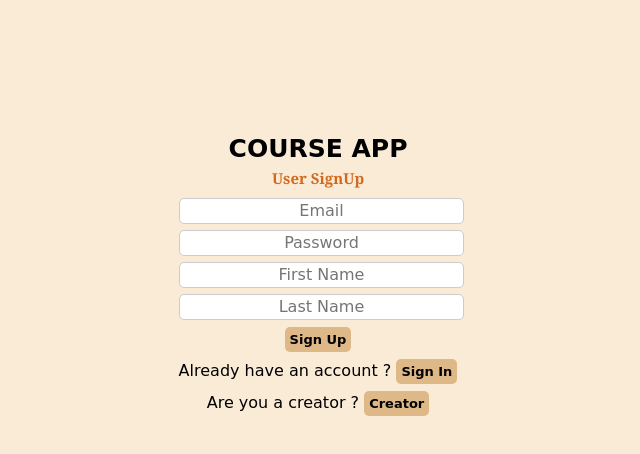
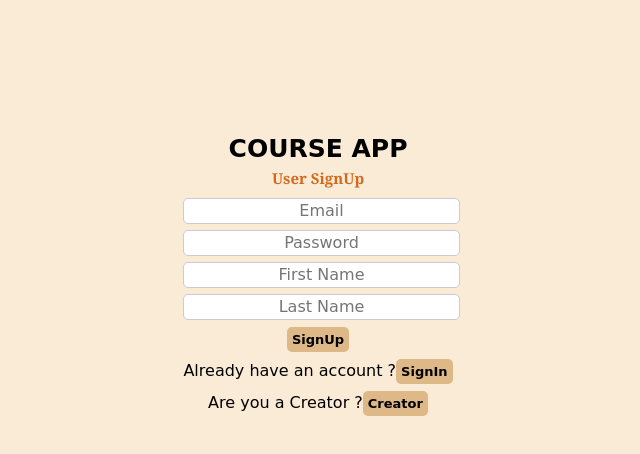
Before and after one commit to akaaluhh/course-app, a website: page client/index.html in a window 1280 px wide. Both pictures are taken after a click on the button "SignUp". Shown: the full height of the page, 322-962 px from the left. Drawn offline with Linux system fonts and the light colour scheme.

Commit message:
Cleaned the html, added runtime Rendering

```diff
--- a/admin.js
+++ b/admin.js
@@ -22,8 +22,7 @@ router.post("/signin", async (req, res) =>
     if (response)
     {
         const token = jwt.sign({ id: response._id.toString() }, JWT_ADMIN_PASSWORD);
-        // TODO: do cookie based logic here
-        res.json({ token: token });
+        res.status(200).cookie("token", token, { httpOnly: true }).json({ token: token });
     }
     else
     {
--- a/client/index.html
+++ b/client/index.html
@@ -13,36 +13,7 @@
         <div class="title">
             COURSE APP
         </div>
-        <div class="main" id="maindiv">
-
-            <!--  User or Admin  -->
-            <span class="account_type" id="account_type">User SignIn</span>
-
-            <br>
-
-            <!--  Inputbox container  -->
-            <div id="inputdiv">
-                <input type="text" id="input_email" placeholder="Email">
-                <br>
-                <input type="text" id="input_pw" placeholder="Password">
-            </div>
-
-            <!-- RPC button -->
-            <button id="primary_button" onclick="primary()">Sign In</button>
-
-            <br>
-
-            <!--  Switch between SignIn/SignUp  -->
-            <span class="operation_mode" id="operation_mode">Don't have an account ?</span>
-            <button id="secondary_button" onclick="secondary()">SignUp</button>
-
-            <br>
-
-            <!--  Switch between User/Admin modes  -->
-            <span class="consumer_mode" id="consumer_mode">Are you a creator ?</span>
-            <button id="tertiary" onclick="tertiary()">Creator</button>
-
-        </div>
+        <div class="main" id="maindiv"></div>
     </div>
 
     <script src="script.js"></script>
--- a/client/script.js
+++ b/client/script.js
@@ -10,6 +10,8 @@ const operation_modes = Object.freeze({
 
 let op_mode = operation_modes.SIGNIN;
 let cons_mode = consumer_modes.USER;
+
+refreshCredentialLayout();
 
 //  Send RPCs via primary
 async function primary()
@@ -59,16 +61,17 @@ async function primary()
 //  Switch between SignIn/SignUp operation modes via secondary {  operation mode  }
 async function secondary()
 {
+    console.log("SECONDARY PRINTED");
     clearInputFields();
     switch (op_mode)
     {
         case operation_modes.SIGNIN:
-            AddSignUpElements();
             op_mode = operation_modes.SIGNUP;
+            refreshCredentialLayout();
             break;
         case operation_modes.SIGNUP:
-            RemoveSignUpElements();
             op_mode = operation_modes.SIGNIN;
+            refreshCredentialLayout();
             break;
         default:
             break;
@@ -103,65 +106,95 @@ function clearInputFields()
     }
 }
 
-function AddSignUpElements()
+function RenderCredentialsLayout()
 {
-    const inputdiv = document.getElementById("inputdiv");
-    const firstNameInput = document.createElement("input");
-    const lastNameInput = document.createElement("input");
-    const emailInput = document.getElementById("user_email");
+    const maindiv = document.getElementById("maindiv");
+    const accountTypeText = document.createElement("span");
+    const inputdiv = document.createElement("div");
+    const emailInput = document.createElement("input");
+    const pwInput = document.createElement("input");
+    const fnameInput = document.createElement("input");
+    const lnameInput = document.createElement("input");
 
-    firstNameInput.type = "text";
-    firstNameInput.placeholder = "First Name";
-    firstNameInput.id = "input_fname";
+    inputdiv.id = "inputdiv";
 
-    lastNameInput.type = "text";
-    lastNameInput.placeholder = "Last Name";
-    lastNameInput.id = "input_lname";
+    accountTypeText.className = "account_type";
+    accountTypeText.id = "account_type";
+    accountTypeText.innerHTML = `${cons_mode === consumer_modes.ADMIN ? "Admin" : "User"}` + ` ` + `${op_mode === operation_modes.SIGNIN ? "SignIn" : "SignUp"}`;
 
+    maindiv.appendChild(accountTypeText);
+    maindiv.innerHTML += "<br>";
+    maindiv.appendChild(inputdiv);
+
+    emailInput.type = "text";
+    emailInput.placeholder = "Email";
+    emailInput.id = "input_email";
+
+    pwInput.type = "text";
+    pwInput.placeholder = "Password";
+    pwInput.id = "input_pw";
+
+    fnameInput.type = "text";
+    fnameInput.placeholder = "First Name";
+    fnameInput.id = "input_fname";
+
+    lnameInput.type = "text";
+    lnameInput.placeholder = "Last Name";
+    lnameInput.id = "input_lname";
+
+    const primaryButton = document.createElement("button");
+    primaryButton.id = "primary_button";
+    primaryButton.onclick = primary;
+    primaryButton.innerText = `${op_mode === operation_modes.SIGNIN ? "SignIn" : "SignUp"}`;
+
+    const secondaryButton = document.createElement("button");
+    secondaryButton.id = "secondary_button";
+    secondaryButton.onclick = secondary;
+    secondaryButton.innerText = `${op_mode === operation_modes.SIGNIN ? "SignUp" : "SignIn"}`;
+
+    const tertiaryButton = document.createElement("button");
+    tertiaryButton.id = "tertiary_button";
+    tertiaryButton.onclick = tertiary;
+    tertiaryButton.innerText = `${cons_mode === consumer_modes.ADMIN ? "Browse" : "Creator"}`;
+
+    const operationModeText = document.createElement("span");
+    operationModeText.className = "operation_mode";
+    operationModeText.id = "operation_mode";
+    operationModeText.innerText = `${op_mode === operation_modes.SIGNIN ? "Don't have an account ?" : "Already have an account ?"}`;
+
+    const consumerModeText = document.createElement("span");
+    consumerModeText.className = "consumer_mode";
+    consumerModeText.id = "consumer_mode";
+    consumerModeText.innerText = `${cons_mode === consumer_modes.ADMIN ? "Browse courses !" : "Are you a Creator ?"}`;
+
+    inputdiv.appendChild(emailInput);
     inputdiv.innerHTML += "<br>";
-    inputdiv.appendChild(firstNameInput);
-    inputdiv.innerHTML += "<br>";
-    inputdiv.appendChild(lastNameInput);
-
-    const primaryButton = document.getElementById("primary_button");
-    primaryButton.innerText = "Sign Up";
-
-    const secondaryButton = document.getElementById("secondary_button");
-    secondaryButton.innerText = "Sign In";
-
-    const operation_mode_text = document.getElementById("operation_mode");
-    operation_mode_text.innerText = "Already have an account ?";
-
-    const account_type_text = document.getElementById("account_type");
-    account_type_text.innerText = `${cons_mode === consumer_modes.ADMIN ? "Admin" : "User"} SignUp`;
+    inputdiv.appendChild(pwInput);
+    if (op_mode === operation_modes.SIGNUP)
+    {
+        inputdiv.innerHTML += "<br>";
+        inputdiv.appendChild(fnameInput);
+        inputdiv.innerHTML += "<br>";
+        inputdiv.appendChild(lnameInput);
+    }
+    maindiv.appendChild(primaryButton);
+    maindiv.appendChild(document.createElement("br"));  // NOTE:- maindiv.innerHTML += "<br>" messes up the function binding for the above button
+    maindiv.appendChild(operationModeText);
+    maindiv.appendChild(secondaryButton);
+    maindiv.appendChild(document.createElement("br"));
+    maindiv.appendChild(consumerModeText);
+    maindiv.appendChild(tertiaryButton);
 }
 
-function RemoveSignUpElements()
+function ClearCredentialsLayout()
 {
-    const inputdiv = document.getElementById("inputdiv");
-    const firstNameInput = document.getElementById("input_fname");
-    const lastNameInput = document.getElementById("input_lname");
+    document.getElementById("maindiv").innerHTML = "";
+}
 
-    let linebreak = firstNameInput.previousSibling;
-    inputdiv.removeChild(linebreak);
-
-    linebreak = lastNameInput.previousSibling;
-    inputdiv.removeChild(linebreak);
-
-    inputdiv.removeChild(firstNameInput);
-    inputdiv.removeChild(lastNameInput);
-
-    const primaryButton = document.getElementById("primary_button");
-    primaryButton.innerText = "Sign In";
-
-    const secondaryButton = document.getElementById("secondary_button");
-    secondaryButton.innerText = "Sign Up";
-
-    const operation_mode_text = document.getElementById("operation_mode");
-    operation_mode_text.innerText = "Don't have an account ?"
-
-    const account_type_text = document.getElementById("account_type");
-    account_type_text.innerText = `${cons_mode === consumer_modes.ADMIN ? "Admin" : "User"} SignIn`;
+function refreshCredentialLayout()
+{
+    ClearCredentialsLayout();
+    RenderCredentialsLayout();
 }
 
 function AdminMode()
@@ -173,7 +206,7 @@ function AdminMode()
     const consumer_mode_text = document.getElementById("consumer_mode");
     consumer_mode_text.innerText = "Browse courses !";
 
-    const tertiary_button = document.getElementById("tertiary");
+    const tertiary_button = document.getElementById("tertiary_button");
     tertiary_button.innerText = "Browse";
 }
 
@@ -186,6 +219,6 @@ function UserMode()
     const consumer_mode_text = document.getElementById("consumer_mode");
     consumer_mode_text.innerText = "Are you a Creator ?";
 
-    const tertiary_button = document.getElementById("tertiary");
+    const tertiary_button = document.getElementById("tertiary_button");
     tertiary_button.innerText = "Creator";
 }
--- a/middlewares/admin.js
+++ b/middlewares/admin.js
@@ -3,7 +3,7 @@ const { JWT_ADMIN_PASSWORD } = require("../config");
 
 function adminMiddleware(req, res, next)
 {
-    const token = req.headers.token;
+    const token = req.cookies.token;
     const response = jwt.verify(token, JWT_ADMIN_PASSWORD);
 
     if (response)
--- a/user.js
+++ b/user.js
@@ -23,7 +23,6 @@ router.post("/signin", async (req, res) =>
     if (response)
     {
         const token = jwt.sign({ id: response._id.toString() }, JWT_USER_PASSWORD);
-        // TODO: do cookie based logic here
         res.status(200).cookie("token", token, { httpOnly: true }).json({ token: token });
     }
     else
```
